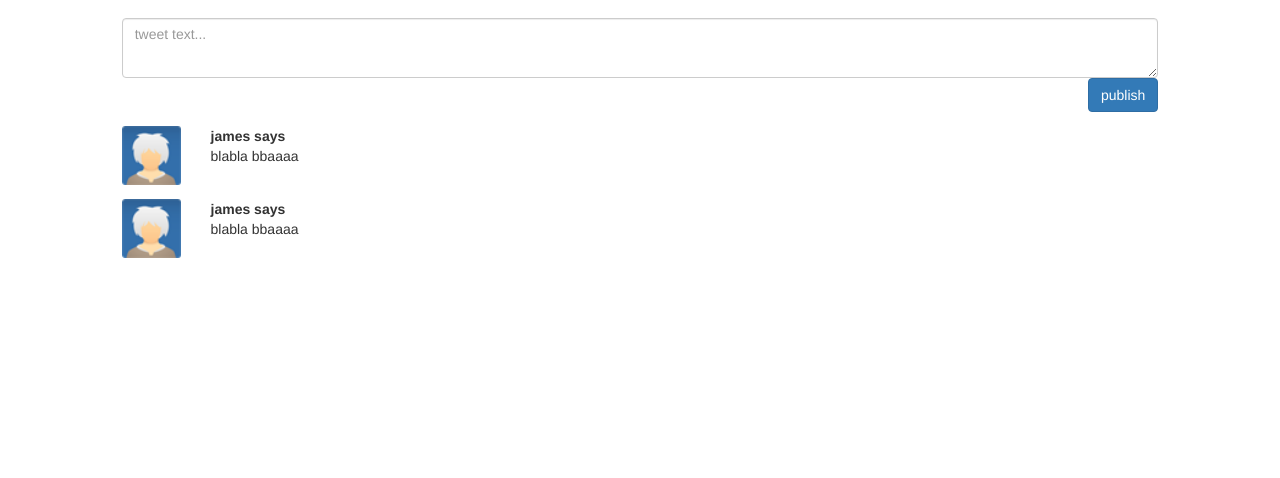
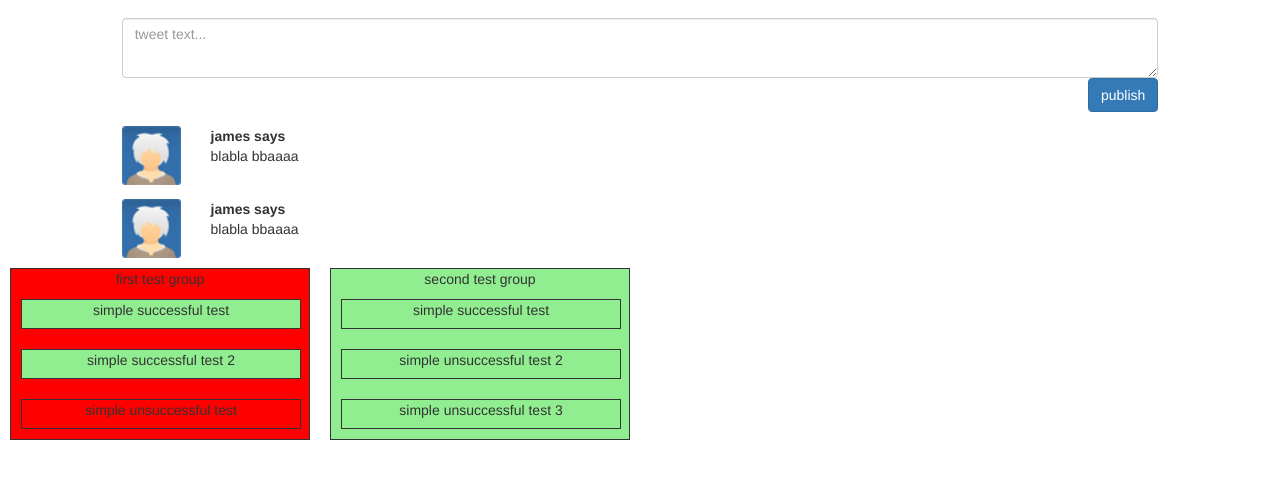
Before and after one commit to WebCourse3/ishai_asor, a plain HTML site: page OfekTwitter/Index.html in a window 1280 px wide. Shown: the part 54-532 px from the top of the page. Drawn offline with Linux system fonts and the light colour scheme.

Commit message:
done with test groups

```diff
--- a/OfekTwitter/Index.html
+++ b/OfekTwitter/Index.html
@@ -8,6 +8,9 @@
 	<link rel="stylesheet" href="../css/bootstrap.css">
 	<link rel="stylesheet" href="../css/index1.css">
 	<script src="../scripts/tweets.js"></script>
+	<script src="../scripts/testing.js"></script>
+	<link rel="stylesheet" href="../css/testing.css">
+
 </head>
 <body>
 
@@ -47,4 +50,20 @@
 	</div>
 </div>
 </body>
+<script>
+	test_group('first test group', function() {
+		assert(true, "simple successful test");
+		assert(true, "simple successful test 2");
+		assert(false, "simple unsuccessful test");
+	});
+
+
+	test_group('second test group', function() {
+		assert(true, "simple successful test");
+		assert(true, "simple unsuccessful test 2");
+		assert(true, "simple unsuccessful test 3");
+	});
+
+</script>
+
 </html>
--- a/css/testing.css
+++ b/css/testing.css
@@ -0,0 +1,19 @@
+.test-group{
+	width: 300px;
+	min-height: 50px;
+	background-color: lightgreen;
+	border: 1px solid;
+	display: inline-block;
+	text-align: center;
+	margin: 10px;
+}
+.test-message{
+	width: 280px;
+	margin: 10px;
+	min-height: 30px;
+	background-color: lightgreen;
+	border: 1px solid;
+	display: block;
+	float: left;
+
+}
--- a/css/users1.css
+++ b/css/users1.css
@@ -34,8 +34,10 @@ img{
 
 .panel{
 	margin: 5px;
+	min-width: 100px;
+	display: block;
 }
-
++
 .panel input[type=button]{
 	margin-top: 5px;
 }
--- a/scripts/testing.js
+++ b/scripts/testing.js
@@ -0,0 +1,20 @@
+
+function test_group(group_Name, test_group_function) {
+	this.group = document.createElement('div');
+	this.group.className = 'test-group';
+	this.group.innerText = group_Name;
+	test_group_function(this);
+	document.body.appendChild(this.group);
+
+}
+
+function assert(result,name) {
+	var assert = document.createElement('div');
+	assert.className = 'test-message';
+	assert.innerText = name;
+	if(result === false){
+		assert.style.backgroundColor = 'red';
+		this.group.style.backgroundColor = 'red';
+	}
+	this.group.appendChild(assert);
+}
--- a/scripts/users.js
+++ b/scripts/users.js
@@ -31,6 +31,9 @@ document.addEventListener('DOMContentLoaded', function() {
 }, false);
 
 function filterUsers(){
+	test_group('test group 1',function () {
+		assert(true,'filter users success');
+	});
 	var filter = document.getElementById('filter').value.toUpperCase();
     var grid = document.getElementById('general-grid');
     if(grid == null){//for some reason the grid turn to null
@@ -52,6 +55,7 @@ function filterUsers(){
 		grid.appendChild(createUserDiv(results[j],false));//get the followers grid
 	}
 }
+
 
 function Follow(userid){
 	var userElements = document.getElementsByClassName(userid);
```
Also changed, not shown: OfekTwitter/users.html (+4 -1 lines).
